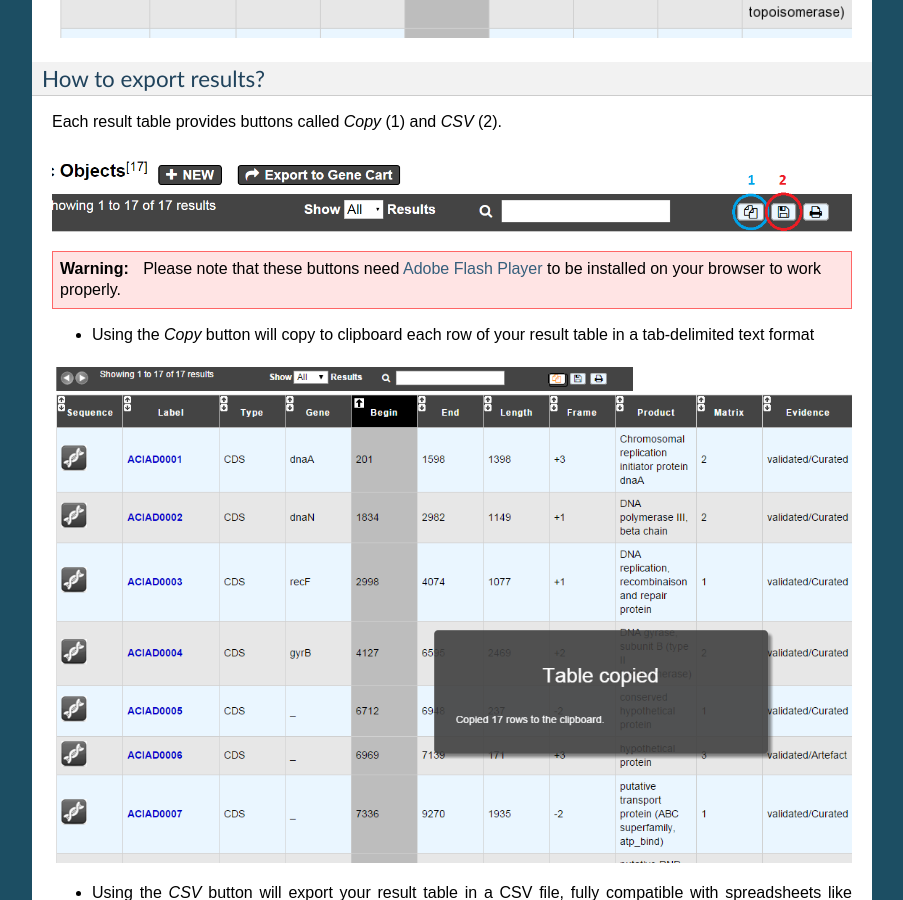
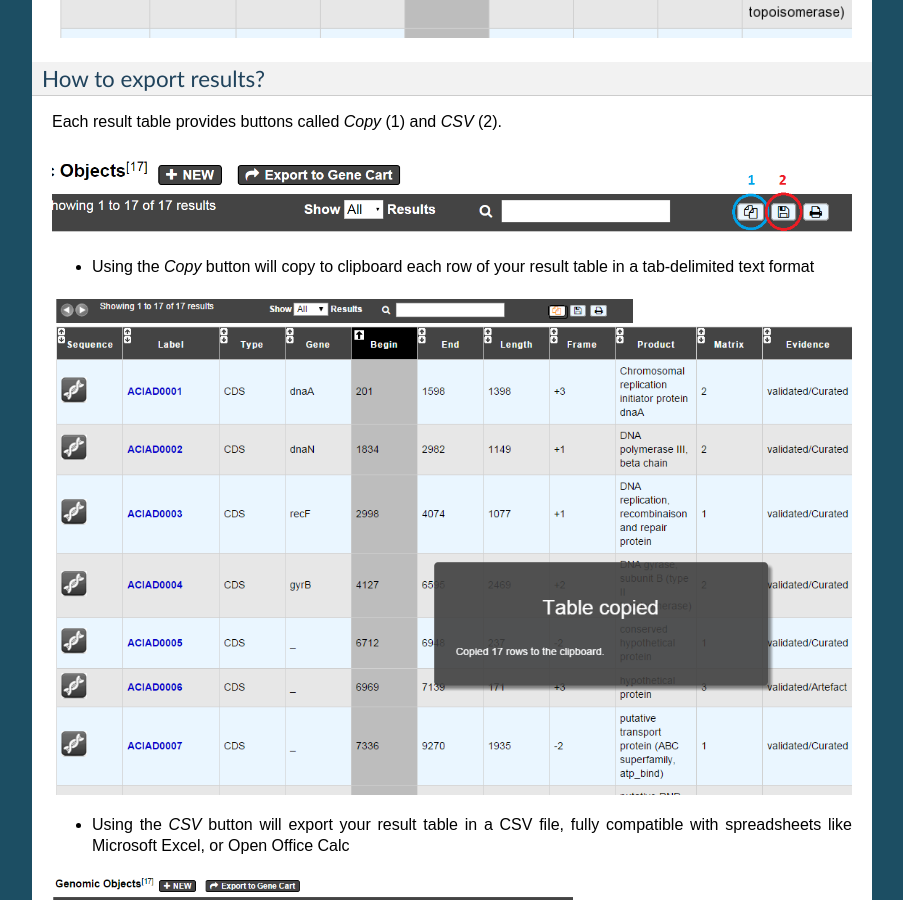
Before and after one commit to labgem/microscope-user-doc, a Sphinx documentation site: the page built from docs/content/overview/interface.rst, in a window 1280 px wide and 900 px high, scrolled down 3894 px. Shown: the whole window, without its empty margins (198-1101 px from the left). Built offline with Sphinx 7.4.7, drawn with Linux system fonts in a browser that asks for light colours.

Commit message:
Remove Flash.

```diff
--- a/docs/content/overview/interface.rst
+++ b/docs/content/overview/interface.rst
@@ -100,8 +100,6 @@ Each result table provides buttons called *Copy* (1) and *CSV* (2).
 
 .. image:: img/copy.png
 
-.. warning:: Please note that these buttons need `Adobe Flash Player <https://get.adobe.com/fr/flashplayer/>`_ to be installed on your browser to work properly.
-
 
 * Using the *Copy* button will copy to clipboard each row of your result table in a tab-delimited text format
 
--- a/docs/content/overview/technical.rst
+++ b/docs/content/overview/technical.rst
@@ -6,7 +6,6 @@ Technical Requirements
 * A minimal screen resolution of **1280x1024** pixels is needed.
 * Please enable **Javascript** and **Popup windows**. This should be enabled by default on your web browser. Else, check your web browser documentation for further information about how to proceed.
 * `Java Web Start <http://www.java.com/en/>`_ is needed for several functionalities.
-* Since MicroScope v2.2.0, `Adobe Flash Player <https://get.adobe.com/fr/flashplayer/>`_ is required on your web browser.
 * Supported Browsers: LABGeM team has tested the MicroScope platform with the following browsers:
 
 	* Firefox (all platforms) `http://www.mozilla-europe.org/fr/firefox/ <http://www.mozilla-europe.org/fr/firefox/>`_
```
